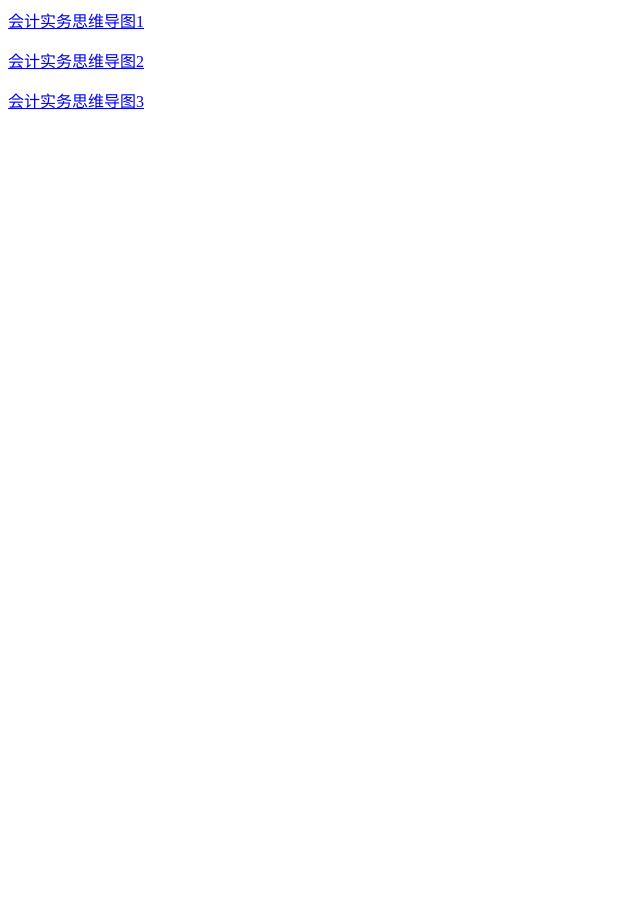
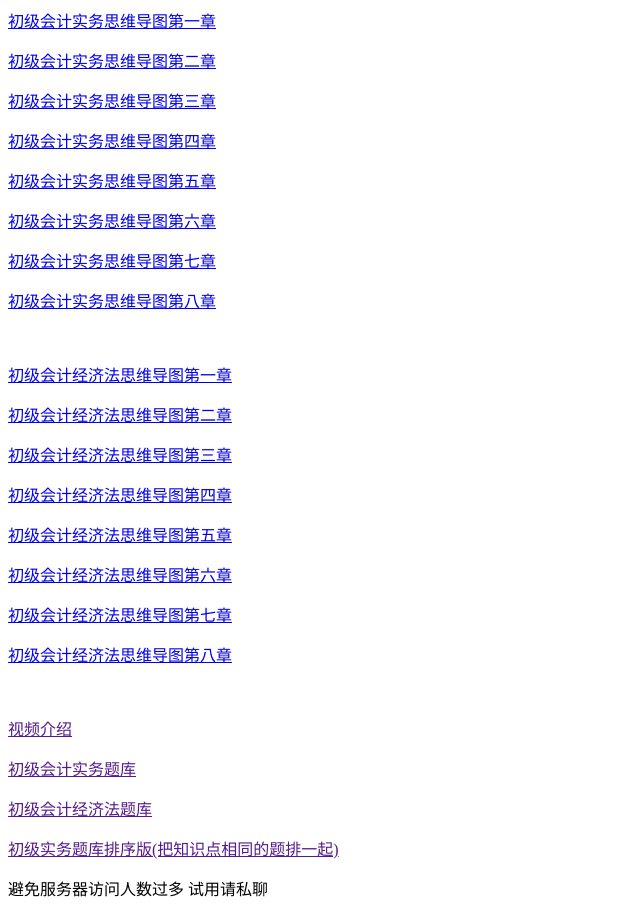
Before and after one commit to danggerenba/swdt, a plain HTML site: page index.html in a window 1280 px wide. Shown: the whole page, without its empty margins (0-640 px from the left). Before the commit the page ends 800 px from the top, so only its background shows below. Drawn offline with Linux system fonts and the light colour scheme.

Commit message:
Update index.html

```diff
--- a/index.html
+++ b/index.html
@@ -1,12 +1,34 @@
 <html>
 <head>
 <meta http-equiv="Content-Type" content="text/html; charset=UTF-8">
-<title>Untitled Document</title>
+<title>全网最全的初级会计思维导图</title>
 </head>
 
 <body>
-	<p><a href="indexkjsw.html?kjsw=1">会计实务思维导图1</a></p>
-	<p><a href="indexkjsw.html?kjsw=2">会计实务思维导图2</a></p>
-	<p><a href="indexkjsw.html?kjsw=3">会计实务思维导图3</a></p>
+	<p><a href="indexkjsw.html?kjsw=1">初级会计实务思维导图第一章</a></p>
+	<p><a href="indexkjsw.html?kjsw=2">初级会计实务思维导图第二章</a></p>
+	<p><a href="indexkjsw.html?kjsw=3">初级会计实务思维导图第三章</a></p>
+	<p><a href="indexkjsw.html?kjsw=4">初级会计实务思维导图第四章</a></p>
+	<p><a href="indexkjsw.html?kjsw=5">初级会计实务思维导图第五章</a></p>
+	<p><a href="indexkjsw.html?kjsw=6">初级会计实务思维导图第六章</a></p>
+	<p><a href="indexkjsw.html?kjsw=7">初级会计实务思维导图第七章</a></p>
+	<p><a href="indexkjsw.html?kjsw=8">初级会计实务思维导图第八章</a></p>
+	<br>
+	<p><a href="indexjjf.html?jjf=1">初级会计经济法思维导图第一章</a></p>
+	<p><a href="indexjjf.html?jjf=1">初级会计经济法思维导图第二章</a></p>
+	<p><a href="indexjjf.html?jjf=1">初级会计经济法思维导图第三章</a></p>
+	<p><a href="indexjjf.html?jjf=1">初级会计经济法思维导图第四章</a></p>
+	<p><a href="indexjjf.html?jjf=1">初级会计经济法思维导图第五章</a></p>
+	<p><a href="indexjjf.html?jjf=1">初级会计经济法思维导图第六章</a></p>
+	<p><a href="indexjjf.html?jjf=1">初级会计经济法思维导图第七章</a></p>
+	<p><a href="indexjjf.html?jjf=1">初级会计经济法思维导图第八章</a></p>
+
+	<br>
+	<p><a href="">视频介绍</a></p>
+	<p><a href="">初级会计实务题库</a></p>
+	<p><a href="">初级会计经济法题库</a></p>
+	<p><a href="">初级实务题库排序版(把知识点相同的题排一起)</a></p>
+	避免服务器访问人数过多 试用请私聊
+
 </body>
 </html>
```
